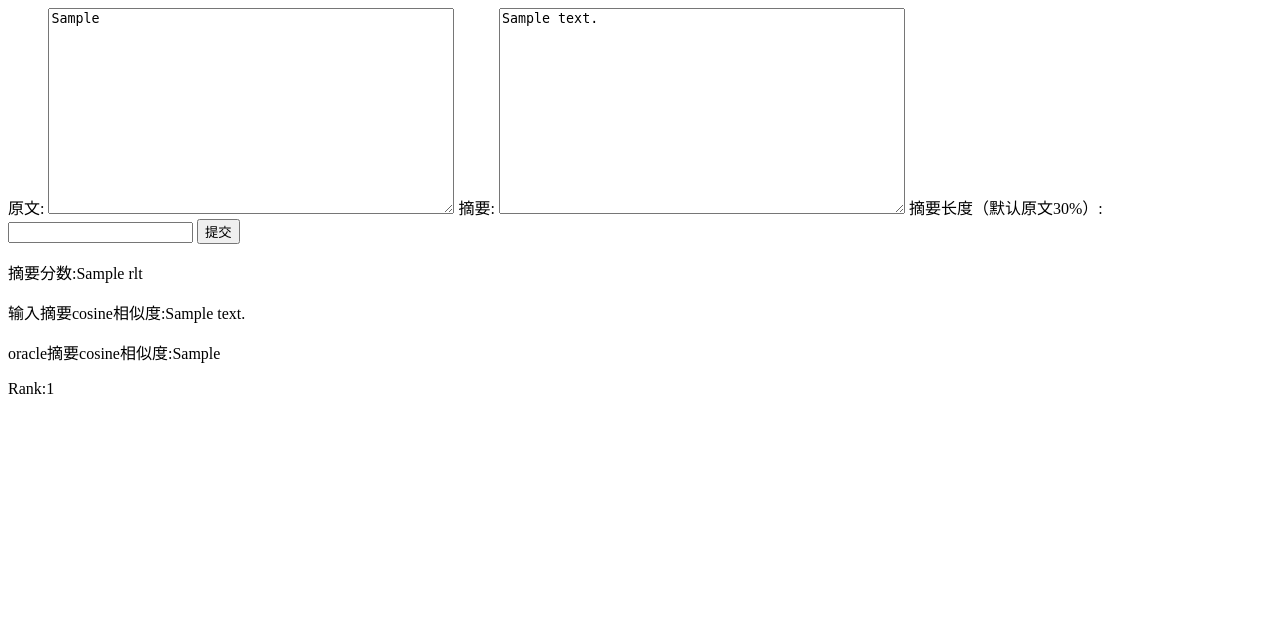
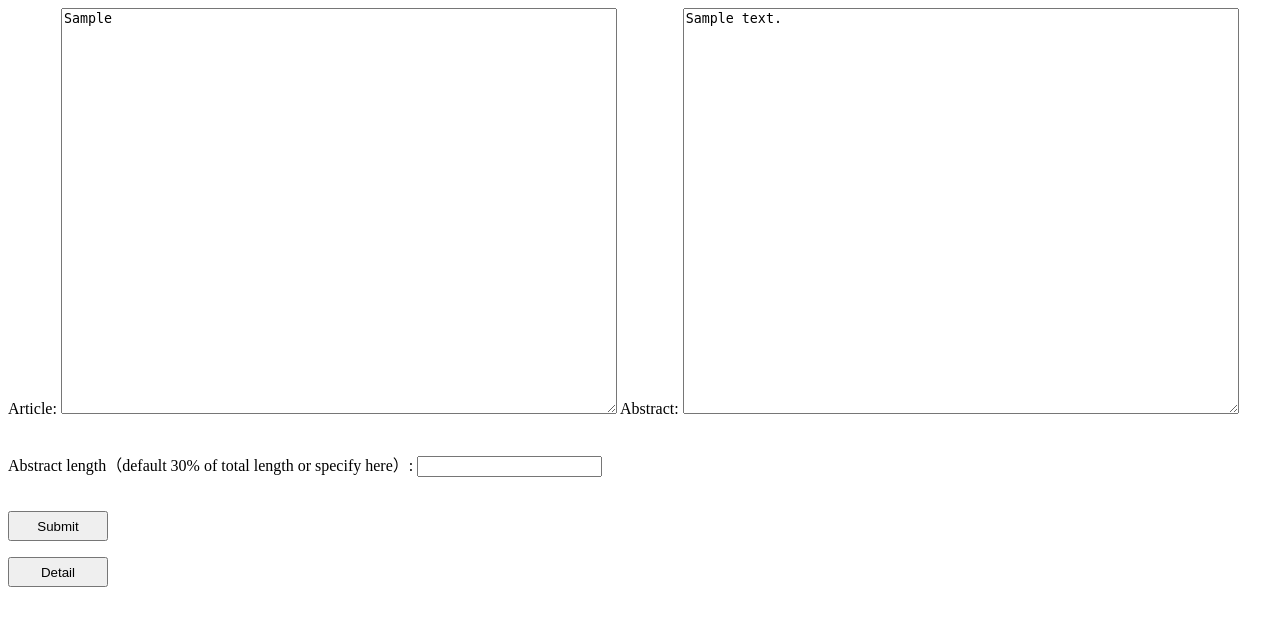
Before and after one commit to zyloveslego/scoring_django, a Django app: template sum_score_django/templates/post_score.html in a window 1280 px wide. Shown: the top 626 px of the page. Run offline with Django 3.2, Linux system fonts and the light colour scheme; the template is opened without the code that fills it: most values are stand-ins (such as "Sample title", 1, 10 or a date in 2020); parts of the project's set-up code (start-up, migrations or seed data) failed here and were passed over.

Commit message:
Update post_score.html

```diff
--- a/sum_score_django/templates/post_score.html
+++ b/sum_score_django/templates/post_score.html
@@ -7,15 +7,42 @@
 <body>
     <form action="/search-post/" method="post">
         {% csrf_token %}
-        原文: <textarea type="text" name="ori_doc" style="width:400px;height:200px;">{{ ori_doc }}</textarea>
-        摘要: <textarea type="text" name="summary" style="width:400px;height:200px;">{{ summary }}</textarea>
-        摘要长度（默认原文30%）: <input type="text" name="length"/>
-        <input type="submit" value="提交">
+        Article: <textarea type="text" name="ori_doc" style="width:550px;height:400px;">{{ ori_doc }}</textarea>
+        Abstract: <textarea type="text" name="summary" style="width:550px;height:400px;">{{ summary }}</textarea>
+        <p></p><br>Abstract length（default 30% of total length or specify here）: <input type="text" name="length"/>
+        <p></p><br><input type="submit" value="Submit" style="width:100px;height:30px;">
     </form>
 
-    <p>摘要分数:{{ rlt }}</p>
-    <p>输入摘要cosine相似度:{{ input_summary_cos }}</p>
-    <p>oracle摘要cosine相似度:{{ ori_single_max_summ_cos }}</p>
-    <p>Rank:{{ rank }}</p>
+    <p></p>
+    <input type="button" id="hide" onclick="hidetext()" value="Detail" style="display: block;width:100px;height:30px;"/>
+    <div id="detail" style="display: none">
+    <p>Abstract score: {{ rlt }}</p>
+    <p>Cosine similarity between input and summary: {{ input_summary_cos }}</p>
+    <p>Oracle cosine similarity: {{ ori_single_max_summ_cos }}</p>
+    <p>Grade: {{ rank }}</p>
+    </div>
+
+    <script>
+        window.onload=function (){
+            var score = "{{rlt}}"
+            if (score === "") {
+                document.getElementById("hide").style.display = "none";
+            }
+        }
+
+       function hidetext(){
+           if(document.getElementById("detail").style.display === "block"){
+               document.getElementById("detail").style.display="none";
+               document.getElementById("hide").value="Detail";
+           }else {
+               document.getElementById("detail").style.display="block";
+               document.getElementById("hide").value="Hidden Detail";
+           }
+       }
+       function showtext() {
+           document.getElementById("hide").style.display = "block";
+       }
+
+    </script>
 </body>
 </html>
```
